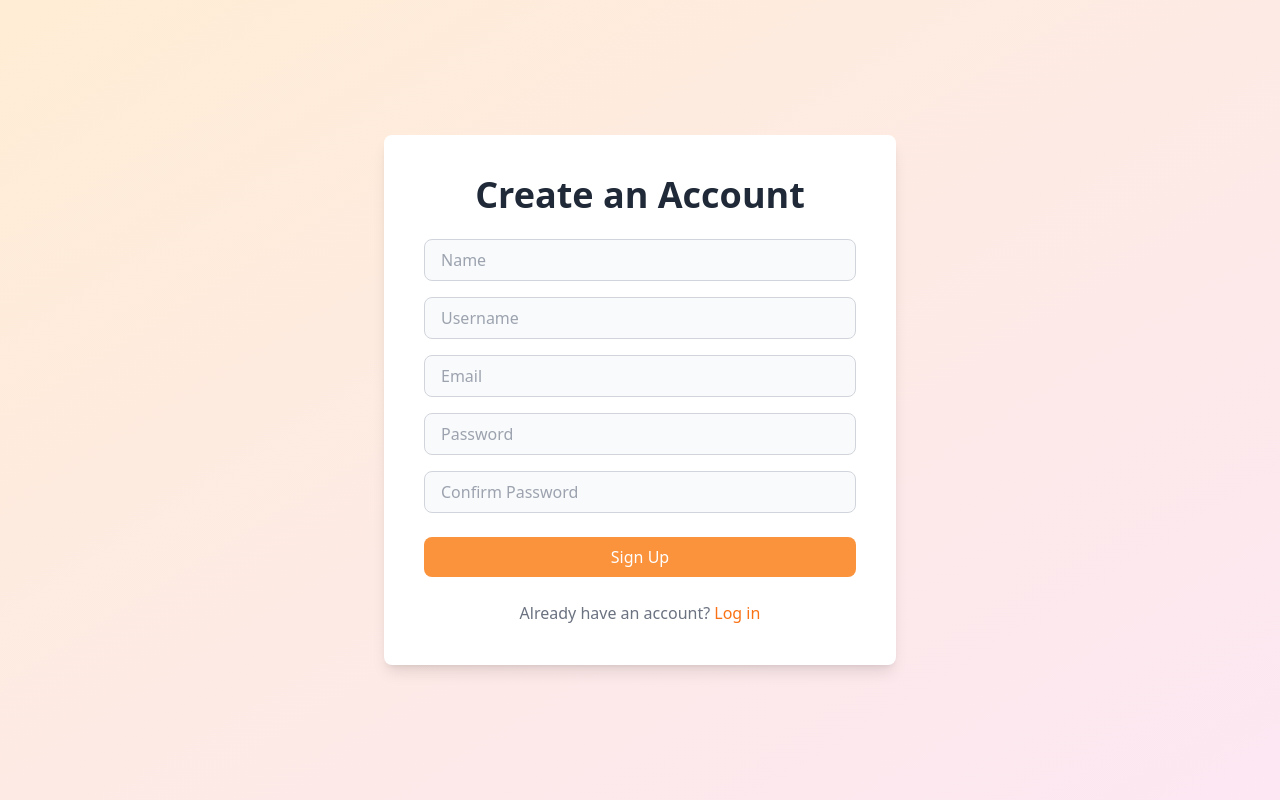
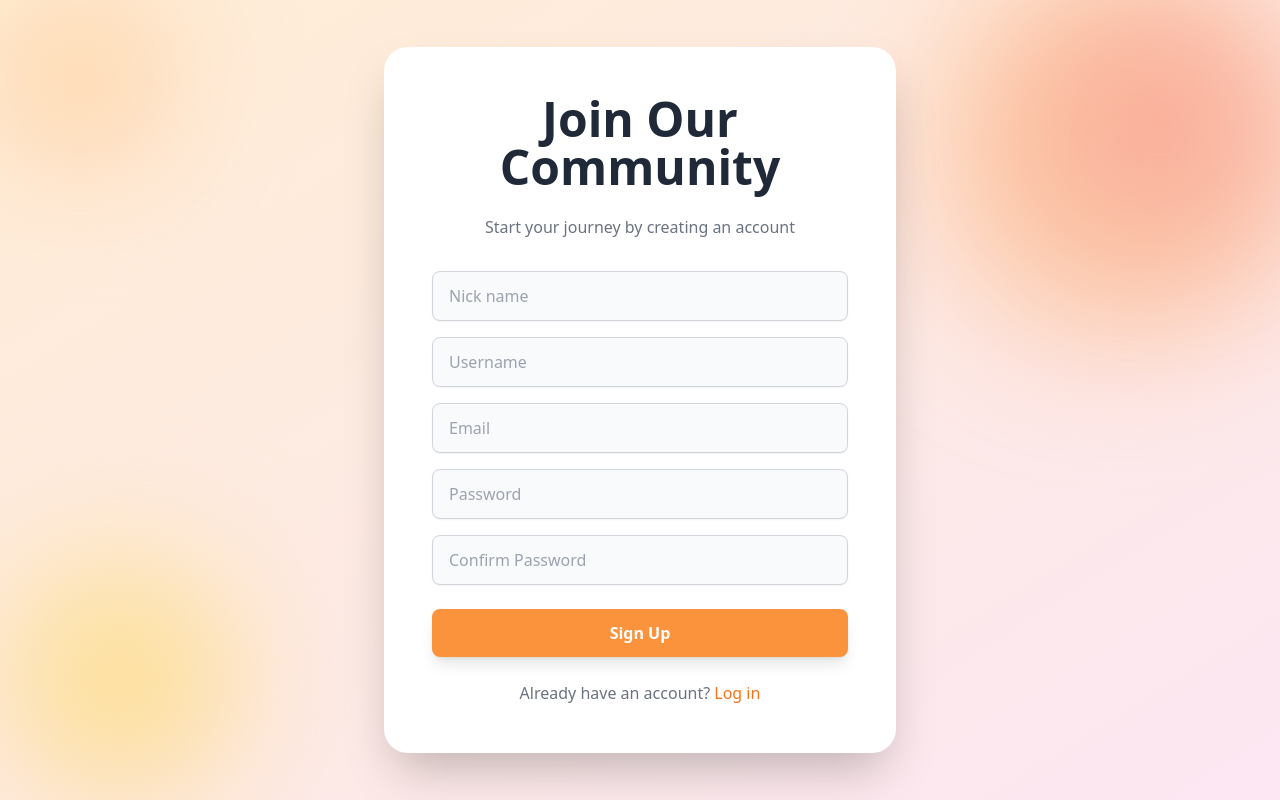
Before and after one commit to nishantb66/Community-Article, a Next.js app in the folder article-platform-frontend/: page /signup in a window 1280 px wide. Built offline with nearby package versions, Linux system fonts and the light colour scheme.

Commit message:
Update page.js

```diff
--- a/article-platform-frontend/src/app/signup/page.js
+++ b/article-platform-frontend/src/app/signup/page.js
@@ -23,7 +23,6 @@ export default function SignupPage() {
     }
   };
 
-
   const handleSubmit = async (e) => {
     e.preventDefault();
     if (formData.password !== formData.confirmPassword) {
@@ -48,37 +47,45 @@ export default function SignupPage() {
   };
 
   return (
-    <div className="flex items-center justify-center min-h-screen px-4 bg-gradient-to-br from-orange-100 to-pink-100">
+    <div className="min-h-screen flex items-center justify-center bg-gradient-to-br from-orange-100 to-pink-100 relative overflow-hidden">
+      {/* Background Decorative Elements */}
+      <div className="absolute top-0 left-0 w-40 h-40 bg-orange-200 rounded-full mix-blend-multiply filter blur-3xl opacity-70 animate-blob"></div>
+      <div className="absolute top-0 right-0 w-60 h-60 bg-pink-200 rounded-full mix-blend-multiply filter blur-3xl opacity-70 animate-blob animation-delay-2000"></div>
+      <div className="absolute bottom-0 left-0 w-60 h-60 bg-yellow-200 rounded-full mix-blend-multiply filter blur-3xl opacity-70 animate-blob animation-delay-4000"></div>
+
+      {/* Form Container */}
       <form
         onSubmit={handleSubmit}
-        className="w-full max-w-lg p-6 space-y-6 bg-white rounded-lg shadow-lg sm:p-8 md:p-10"
+        className="relative z-10 w-full max-w-lg p-8 bg-white shadow-2xl rounded-3xl sm:p-10 md:p-12"
       >
-        <h2 className="text-2xl font-bold text-center text-gray-800 sm:text-3xl md:text-4xl">
-          Create an Account
+        <h2 className="text-3xl font-extrabold text-center text-gray-800 sm:text-4xl md:text-5xl mb-6">
+          Join Our Community
         </h2>
+        <p className="text-sm text-center text-gray-500 sm:text-base mb-8">
+          Start your journey by creating an account
+        </p>
         <div className="space-y-4">
           <input
             name="name"
-            placeholder="Name"
+            placeholder="Nick name"
             onChange={handleChange}
             required
-            className="w-full px-4 py-2 text-gray-700 bg-gray-50 border border-gray-300 rounded-lg focus:outline-none focus:ring-2 focus:ring-orange-300"
+            className="w-full px-4 py-3 text-gray-700 bg-gray-50 border border-gray-300 rounded-lg focus:outline-none focus:ring-2 focus:ring-orange-300 shadow-sm"
           />
           <input
             name="username"
             placeholder="Username"
             onChange={handleChange}
             required
-            className="w-full px-4 py-2 text-gray-700 bg-gray-50 border border-gray-300 rounded-lg focus:outline-none focus:ring-2 focus:ring-orange-300"
+            className="w-full px-4 py-3 text-gray-700 bg-gray-50 border border-gray-300 rounded-lg focus:outline-none focus:ring-2 focus:ring-orange-300 shadow-sm"
           />
-
           <input
             type="email"
             name="email"
             placeholder="Email"
             onChange={handleChange}
             required
-            className="w-full px-4 py-2 text-gray-700 bg-gray-50 border border-gray-300 rounded-lg focus:outline-none focus:ring-2 focus:ring-orange-300"
+            className="w-full px-4 py-3 text-gray-700 bg-gray-50 border border-gray-300 rounded-lg focus:outline-none focus:ring-2 focus:ring-orange-300 shadow-sm"
           />
           <input
             type="password"
@@ -86,7 +93,7 @@ export default function SignupPage() {
             placeholder="Password"
             onChange={handleChange}
             required
-            className="w-full px-4 py-2 text-gray-700 bg-gray-50 border border-gray-300 rounded-lg focus:outline-none focus:ring-2 focus:ring-orange-300"
+            className="w-full px-4 py-3 text-gray-700 bg-gray-50 border border-gray-300 rounded-lg focus:outline-none focus:ring-2 focus:ring-orange-300 shadow-sm"
           />
           <input
             type="password"
@@ -94,22 +101,25 @@ export default function SignupPage() {
             placeholder="Confirm Password"
             onChange={handleChange}
             required
-            className="w-full px-4 py-2 text-gray-700 bg-gray-50 border border-gray-300 rounded-lg focus:outline-none focus:ring-2 focus:ring-orange-300"
+            className="w-full px-4 py-3 text-gray-700 bg-gray-50 border border-gray-300 rounded-lg focus:outline-none focus:ring-2 focus:ring-orange-300 shadow-sm"
           />
         </div>
         <button
           type="submit"
-          className="w-full py-2 mt-4 text-white bg-orange-400 rounded-lg hover:bg-orange-500 focus:outline-none focus:ring-4 focus:ring-orange-300"
+          className="w-full py-3 mt-6 text-white bg-orange-400 rounded-lg hover:bg-orange-500 focus:outline-none focus:ring-4 focus:ring-orange-300 font-semibold shadow-lg transition"
         >
           Sign Up
         </button>
-        <p className="text-sm text-center text-gray-500 sm:text-base">
+        <p className="mt-6 text-sm text-center text-gray-500 sm:text-base">
           Already have an account?{" "}
           <a href="/login" className="text-orange-500 hover:underline">
             Log in
           </a>
         </p>
       </form>
+
+      {/* Additional Animation */}
+      <div className="absolute -top-10 -right-10 w-96 h-96 bg-orange-300 rounded-full mix-blend-multiply filter blur-3xl opacity-50 animate-blob animation-delay-6000"></div>
     </div>
   );
 }
```
